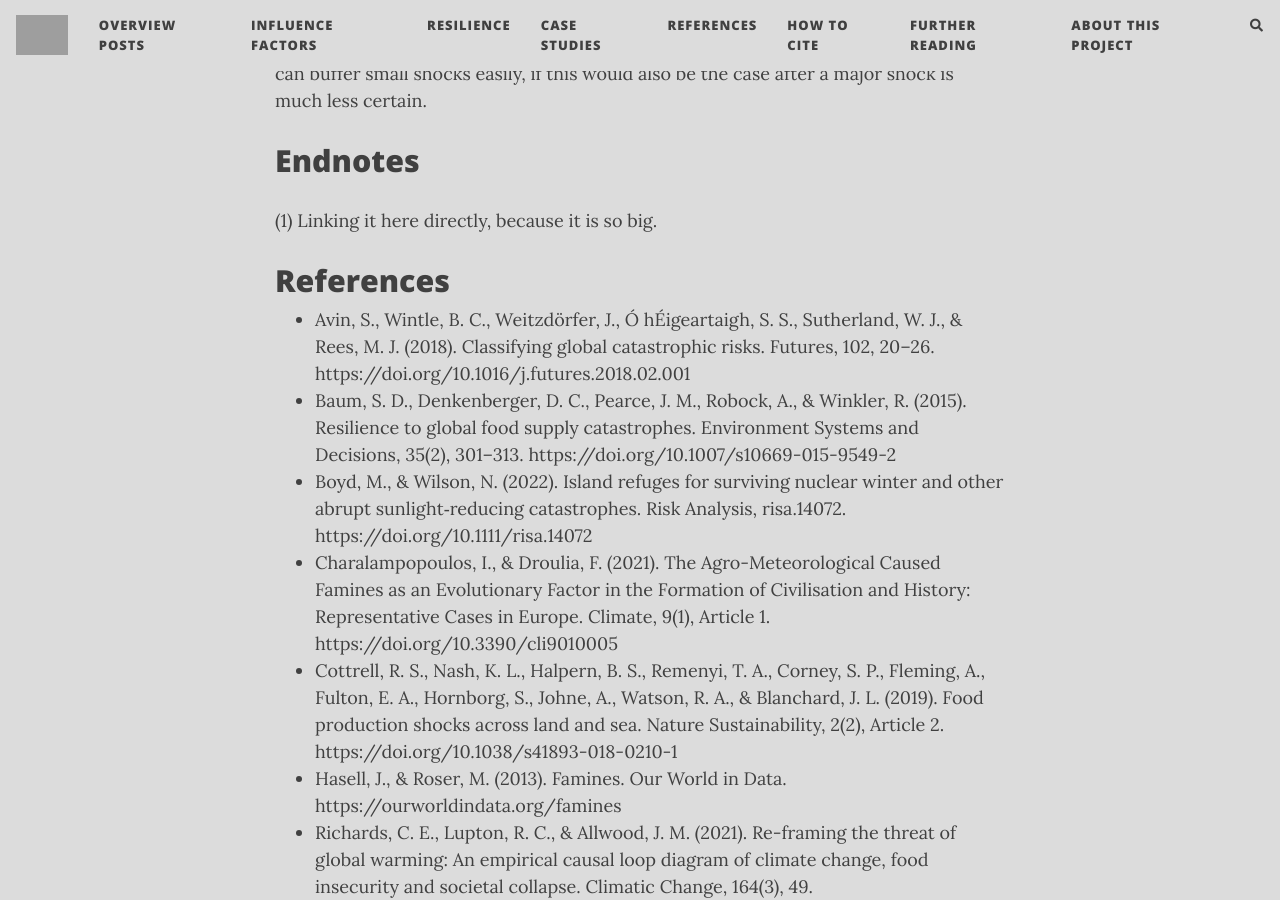
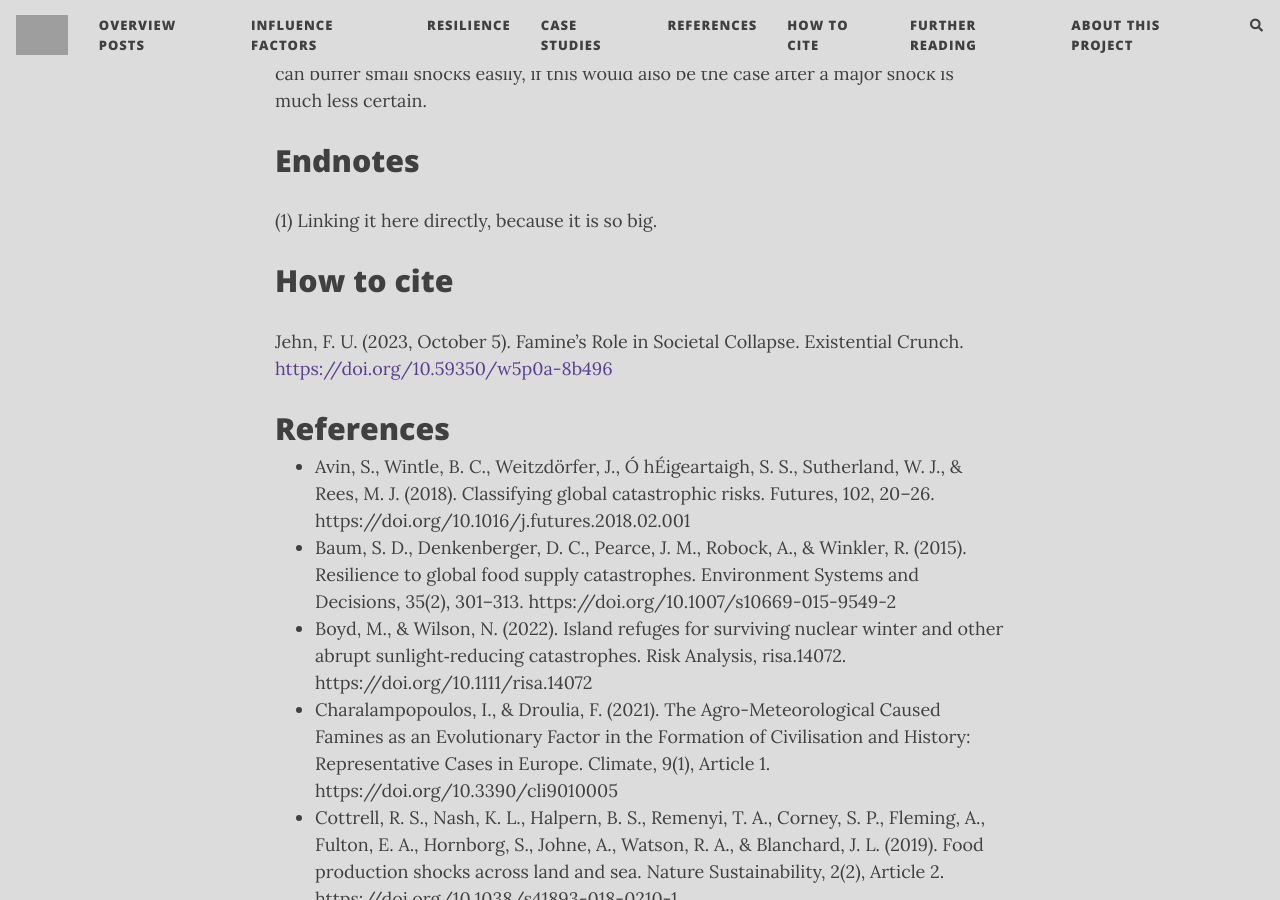
Before and after one commit to florianjehn/Societal_Collapse, a Jekyll site: the page built from _posts/2023-10-05-famine_2.md, in a window 1280 px wide and 900 px high, scrolled down 8091 px. Built offline with Jekyll 4.4.1, drawn with Linux system fonts in a browser that asks for light colours; nearby versions of some CDN libraries; comment, search, counter and statistics services are not loaded; grey boxes are pictures that could not be loaded.

Commit message:
Update 2023-10-05-famine_2.md

```diff
--- a/_posts/2023-10-05-famine_2.md
+++ b/_posts/2023-10-05-famine_2.md
@@ -71,6 +71,11 @@ All this shows that while our current food system is able to create food securit
 
 (1) Linking it here directly, because it is so big.
 
+# How to cite
+
+
+Jehn, F. U. (2023, October 5). Famine's Role in Societal Collapse. Existential Crunch. [https://doi.org/10.59350/w5p0a-8b496](https://doi.org/10.59350/w5p0a-8b496)
+
 # References
 
 * Avin, S., Wintle, B. C., Weitzdörfer, J., Ó hÉigeartaigh, S. S., Sutherland, W. J., & Rees, M. J. (2018). Classifying global catastrophic risks. Futures, 102, 20–26. https://doi.org/10.1016/j.futures.2018.02.001
```
